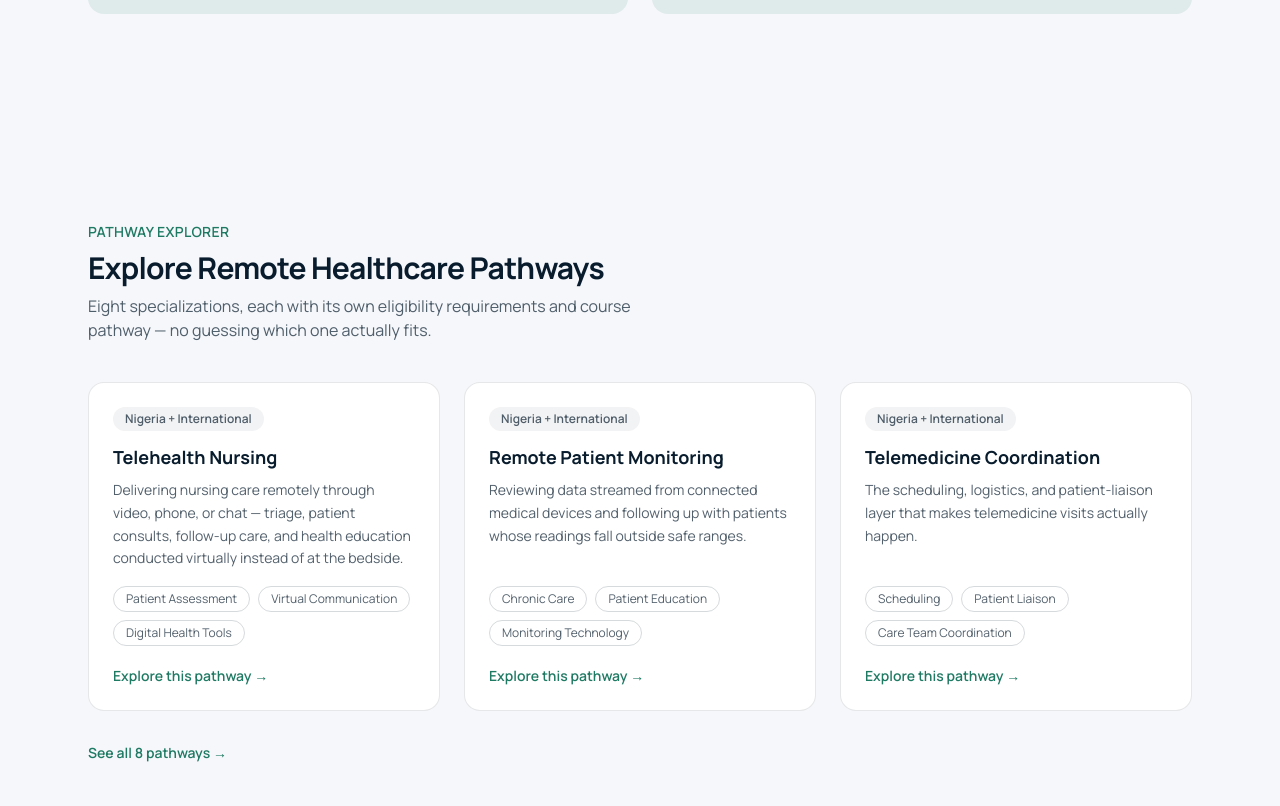
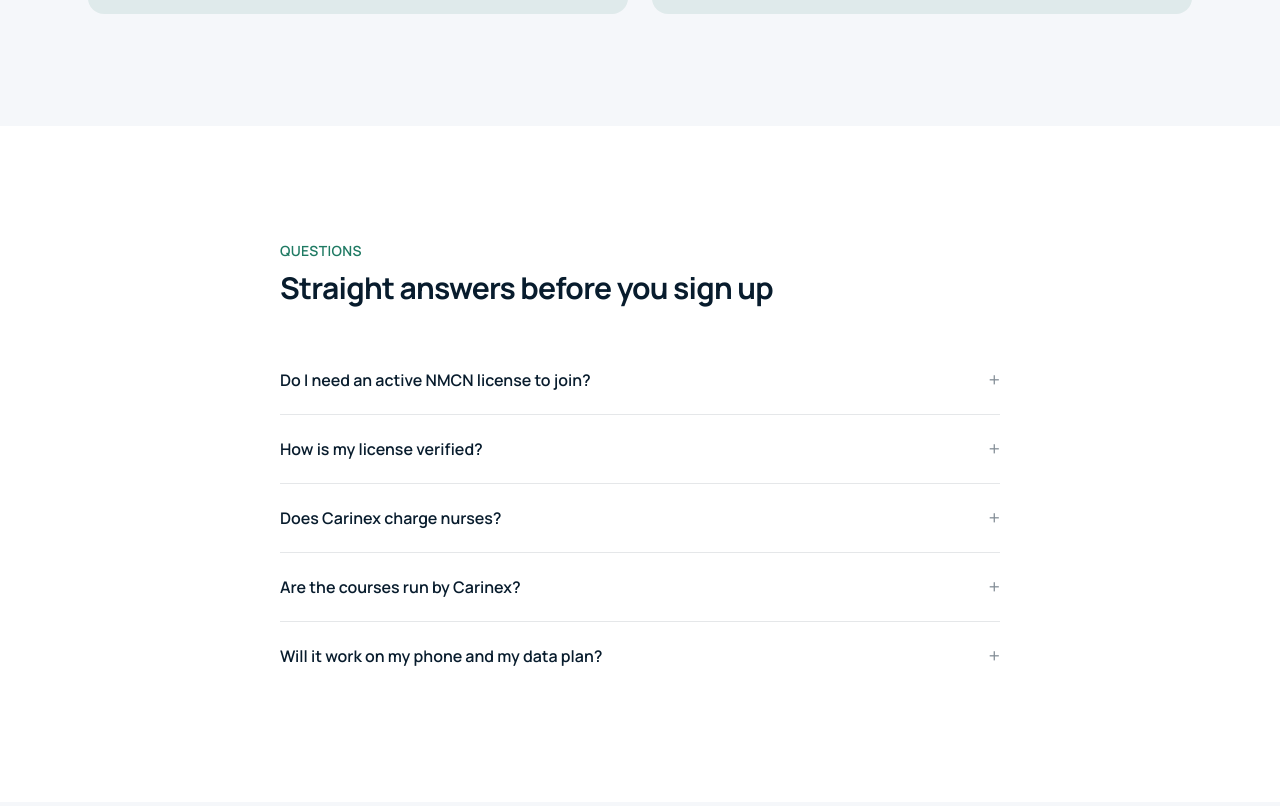
Before and after one commit to isaaczauyei-cyber/Carinex.ai, a Next.js app: page / in a window 1280 px wide. Shown: the part 1714-2520 px from the top of the page. Built offline with nearby package versions, Linux system fonts and the light colour scheme.

Commit message:
Add FAQ component to the main page

```diff
--- a/app/page.tsx
+++ b/app/page.tsx
@@ -5,6 +5,7 @@ import ComingSoon from "@/components/ComingSoon";
 import Footer from "@/components/Footer";
 import HowItWorks from "@/components/HowItWorks";
 import Tracks from "@/components/Tracks";
+import FAQ from "@/components/FAQ";
 import { specializations } from "@/lib/data";
 
 // NOTE: OpportunityCard + the `opportunities` array in lib/data.ts are kept
@@ -23,6 +24,7 @@ export default function Home() {
       <Hero />
           <HowItWorks />
           <Tracks />
+          <FAQ />
 
       <section className="mx-auto max-w-6xl px-6 py-24">
         <div className="mb-10 flex flex-col gap-2">
```
